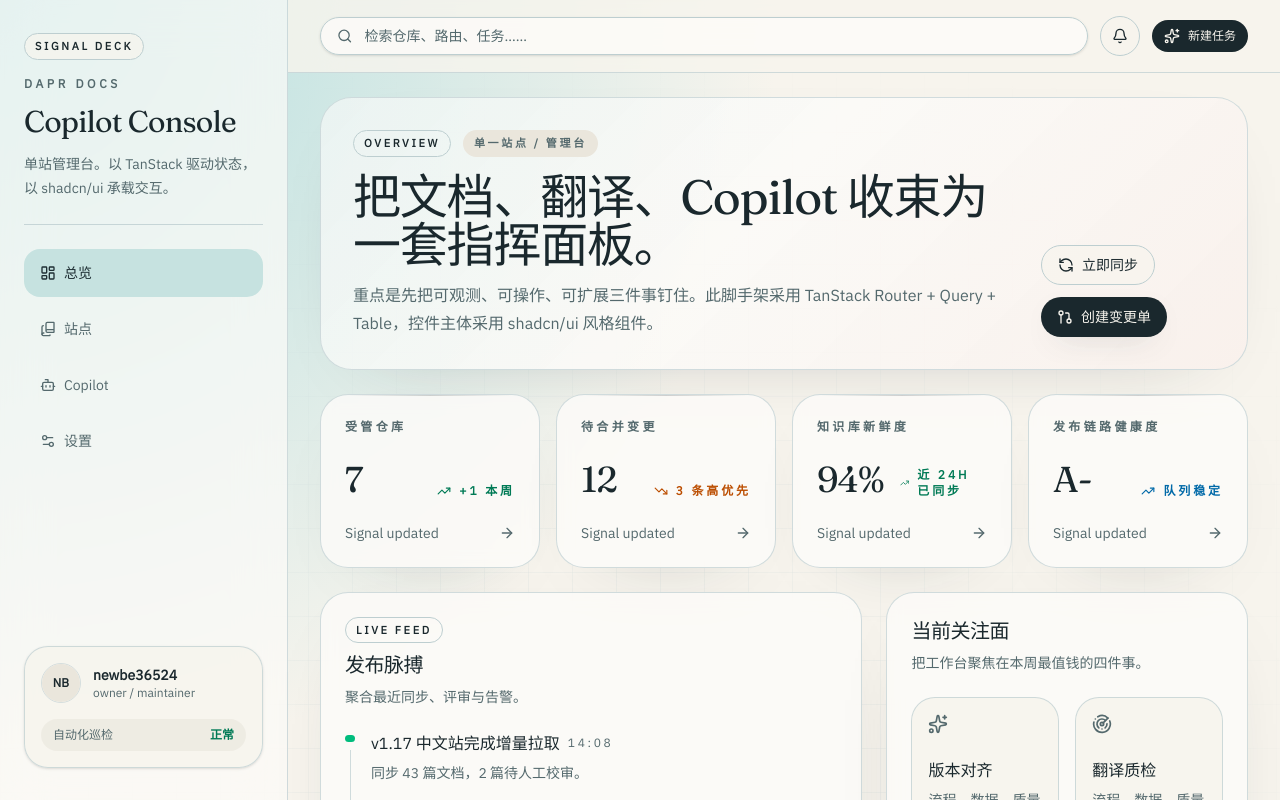
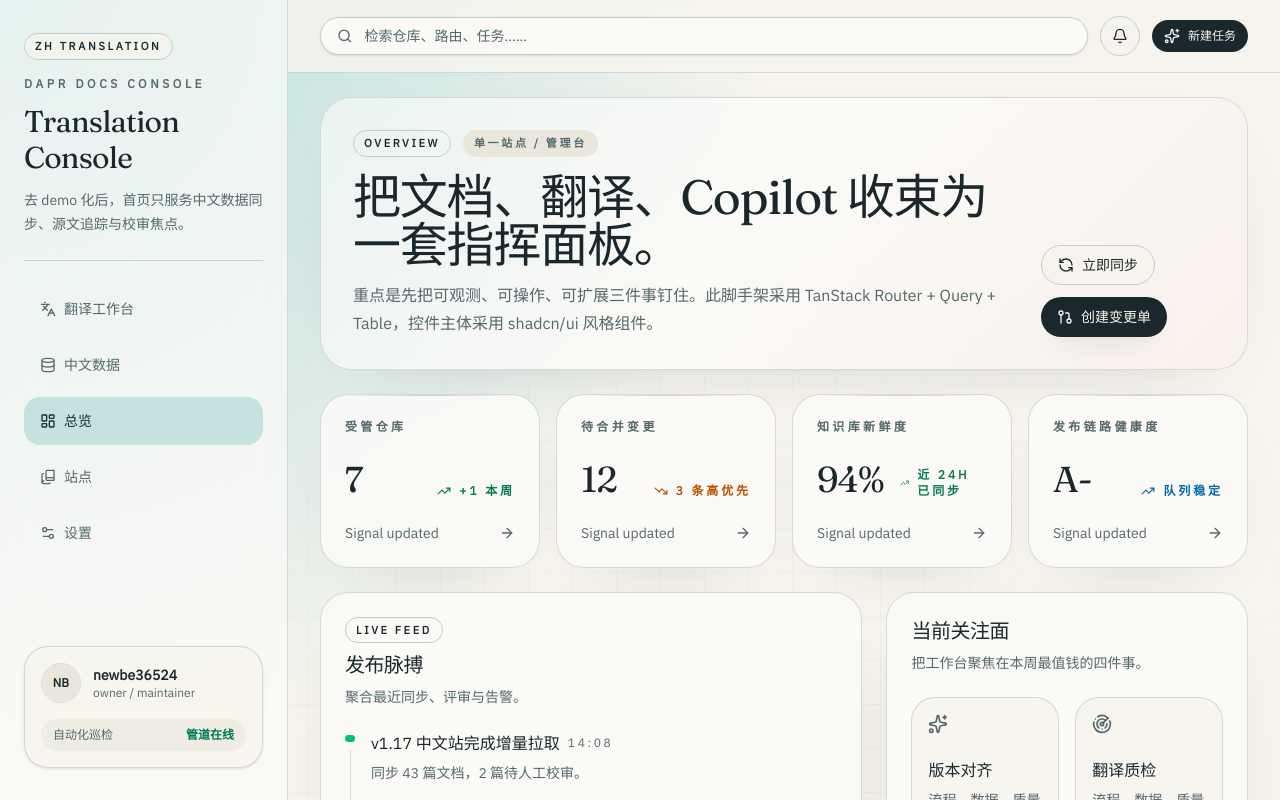
Before and after one commit to dapr-cn/dapr-docs-copilot, a React (Vite) app: page / in a window 1280 px wide. Shown: the top 800 px of the page. Built offline with nearby package versions, Linux system fonts and the light colour scheme.

Commit message:
feat(routing): update navigation and add new routes
Add primary navigation configuration and update router with translation-workbench and zh-data routes. Refactor app shell to use centralized navigation and update branding to Translation Console.

Co-Authored-By: Hagicode <noreply@hagicode.com>

```diff
--- a/src/components/app-shell.tsx
+++ b/src/components/app-shell.tsx
@@ -1,19 +1,13 @@
 import { Link, Outlet, useRouterState } from '@tanstack/react-router'
 import { TanStackRouterDevtools } from '@tanstack/router-devtools'
-import { Bell, BookCopy, Bot, LayoutDashboard, Search, Settings2, Sparkles } from 'lucide-react'
+import { Bell, Search, Sparkles } from 'lucide-react'
 import { Avatar, AvatarFallback } from '@/components/ui/avatar'
 import { Badge } from '@/components/ui/badge'
 import { Button } from '@/components/ui/button'
 import { Input } from '@/components/ui/input'
 import { Separator } from '@/components/ui/separator'
+import { PRIMARY_NAVIGATION } from '@/lib/primary-navigation'
 import { cn } from '@/lib/utils'
-
-const navigation = [
-  { to: '/', label: '总览', icon: LayoutDashboard, exact: true },
-  { to: '/sites', label: '站点', icon: BookCopy, exact: false },
-  { to: '/copilot', label: 'Copilot', icon: Bot, exact: false },
-  { to: '/settings', label: '设置', icon: Settings2, exact: false },
-] as const
 
 export function AppShell() {
   const pathname = useRouterState({ select: (state) => state.location.pathname })
@@ -25,14 +19,14 @@ export function AppShell() {
         <div className="pointer-events-none absolute inset-0 bg-[radial-gradient(circle_at_top_left,hsl(var(--accent-soft))_0,transparent_38%),radial-gradient(circle_at_bottom_right,hsl(var(--accent-secondary)/0.24)_0,transparent_30%)]" />
         <div className="pointer-events-none absolute inset-0 opacity-60 [background-image:linear-gradient(hsl(var(--border)/0.35)_1px,transparent_1px),linear-gradient(90deg,hsl(var(--border)/0.35)_1px,transparent_1px)] [background-size:44px_44px] [mask-image:radial-gradient(circle_at_center,black,transparent_82%)]" />
 
-        <aside className="hidden lg:fixed lg:inset-y-0 lg:flex lg:w-72 lg:flex-col lg:border-r lg:border-border/70 lg:bg-card/70 lg:px-6 lg:py-8 lg:backdrop-blur-xl">
+        <aside className="hidden lg:fixed lg:inset-y-0 lg:z-40 lg:flex lg:w-72 lg:flex-col lg:border-r lg:border-border/70 lg:bg-card/70 lg:px-6 lg:py-8 lg:backdrop-blur-xl">
           <div className="space-y-4">
-            <Badge variant="outline" className="w-fit bg-background/65">Signal Deck</Badge>
+            <Badge variant="outline" className="w-fit bg-background/65">Zh Translation</Badge>
             <div>
-              <p className="text-xs font-semibold uppercase tracking-[0.3em] text-muted-foreground">Dapr Docs</p>
-              <h1 className="mt-3 font-serif text-3xl tracking-tight">Copilot Console</h1>
+              <p className="text-xs font-semibold uppercase tracking-[0.3em] text-muted-foreground">Dapr Docs Console</p>
+              <h1 className="mt-3 font-serif text-3xl tracking-tight">Translation Console</h1>
               <p className="mt-3 max-w-xs text-sm leading-6 text-muted-foreground">
-                单站管理台。以 TanStack 驱动状态，以 shadcn/ui 承载交互。
+                去 demo 化后，首页只服务中文数据同步、源文追踪与校审焦点。
               </p>
             </div>
           </div>
@@ -40,7 +34,7 @@ export function AppShell() {
           <Separator className="my-6" />
 
           <nav className="flex flex-1 flex-col gap-2">
-            {navigation.map((item) => {
+            {PRIMARY_NAVIGATION.map((item) => {
               const Icon = item.icon
               const active = item.exact ? pathname === item.to : pathname.startsWith(item.to)
 
@@ -67,14 +61,14 @@ export function AppShell() {
             </div>
             <div className="mt-4 flex items-center justify-between rounded-2xl bg-muted/60 px-3 py-2 text-xs text-muted-foreground">
               <span>自动化巡检</span>
-              <span className="font-semibold text-emerald-700">正常</span>
+              <span className="font-semibold text-emerald-700">管道在线</span>
             </div>
           </div>
         </aside>
 
-        <div className="relative flex min-h-screen flex-1 flex-col lg:pl-72">
+        <div className="relative flex min-h-screen flex-1 flex-col lg:ml-72">
           <header className="sticky top-0 z-30 border-b border-border/70 bg-background/82 backdrop-blur-xl">
-            <div className="mx-auto flex max-w-7xl items-center gap-3 px-4 py-4 sm:px-6 lg:px-8">
+            <div className="flex w-full items-center gap-3 px-4 py-4 sm:px-6 lg:px-8">
               <div className="flex flex-1 items-center gap-3 rounded-full border border-border bg-card/75 px-4 py-2 shadow-sm">
                 <Search className="size-4 text-muted-foreground" />
                 <Input
@@ -91,8 +85,8 @@ export function AppShell() {
                 新建任务
               </Button>
             </div>
-            <div className="mx-auto flex max-w-7xl gap-2 overflow-x-auto px-4 pb-4 sm:px-6 lg:hidden lg:px-8">
-              {navigation.map((item) => {
+            <div className="flex w-full gap-2 overflow-x-auto px-4 pb-4 sm:px-6 lg:hidden lg:px-8">
+              {PRIMARY_NAVIGATION.map((item) => {
                 const Icon = item.icon
                 const active = item.exact ? pathname === item.to : pathname.startsWith(item.to)
 
@@ -114,7 +108,7 @@ export function AppShell() {
             </div>
           </header>
 
-          <main className="mx-auto flex w-full max-w-7xl flex-1 flex-col px-4 pb-10 pt-6 sm:px-6 lg:px-8">
+          <main className="flex w-full flex-1 flex-col px-4 pb-10 pt-6 sm:px-6 lg:px-8">
             <Outlet />
           </main>
         </div>
--- /dev/null
+++ b/src/lib/primary-navigation.ts
@@ -0,0 +1,9 @@
+import { BookCopy, Database, Languages, LayoutDashboard, Settings2 } from 'lucide-react'
+
+export const PRIMARY_NAVIGATION = [
+  { to: '/translation-workbench', label: '翻译工作台', icon: Languages, exact: false },
+  { to: '/zh-data', label: '中文数据', icon: Database, exact: false },
+  { to: '/', label: '总览', icon: LayoutDashboard, exact: true },
+  { to: '/sites', label: '站点', icon: BookCopy, exact: false },
+  { to: '/settings', label: '设置', icon: Settings2, exact: false },
+] as const
--- a/src/router.tsx
+++ b/src/router.tsx
@@ -1,9 +1,10 @@
 import { createRootRouteWithContext, createRoute, createRouter } from '@tanstack/react-router'
 import { AppShell } from '@/components/app-shell'
-import { CopilotPage } from '@/pages/copilot-page'
 import { DashboardPage } from '@/pages/dashboard-page'
 import { SettingsPage } from '@/pages/settings-page'
 import { SitesPage } from '@/pages/sites-page'
+import { TranslationWorkbenchPage } from '@/pages/translation-workbench-page'
+import { ZhDataPage } from '@/pages/zh-data-page'
 import type { QueryClient } from '@tanstack/react-query'
 
 export type RouterContext = {
@@ -26,10 +27,16 @@ const sitesRoute = createRoute({
   component: SitesPage,
 })
 
-const copilotRoute = createRoute({
+const zhDataRoute = createRoute({
   getParentRoute: () => rootRoute,
-  path: 'copilot',
-  component: CopilotPage,
+  path: 'zh-data',
+  component: ZhDataPage,
+})
+
+const translationWorkbenchRoute = createRoute({
+  getParentRoute: () => rootRoute,
+  path: 'translation-workbench',
+  component: TranslationWorkbenchPage,
 })
 
 const settingsRoute = createRoute({
@@ -40,8 +47,9 @@ const settingsRoute = createRoute({
 
 const routeTree = rootRoute.addChildren([
   dashboardRoute,
+  translationWorkbenchRoute,
+  zhDataRoute,
   sitesRoute,
-  copilotRoute,
   settingsRoute,
 ])
 
```
